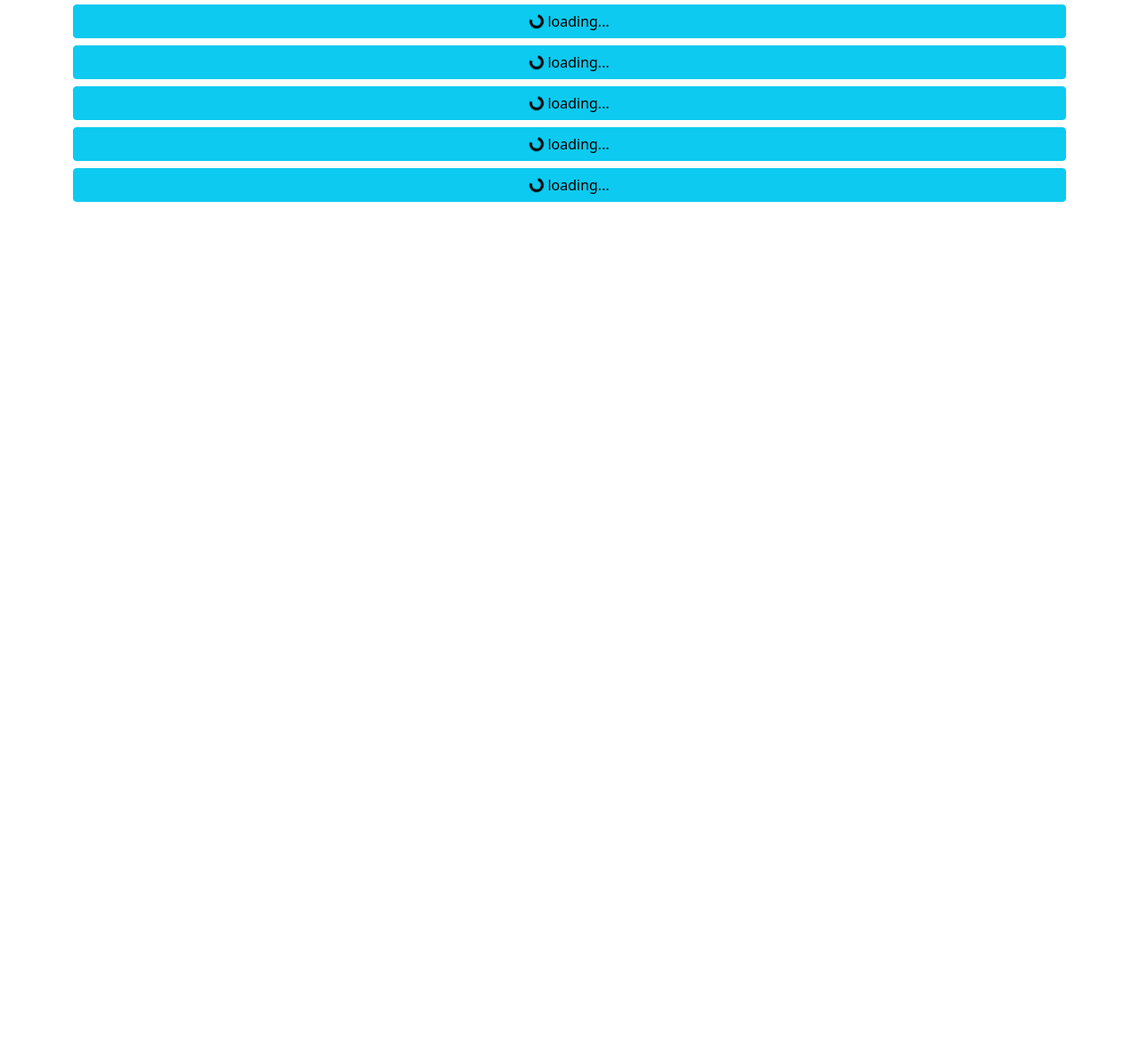
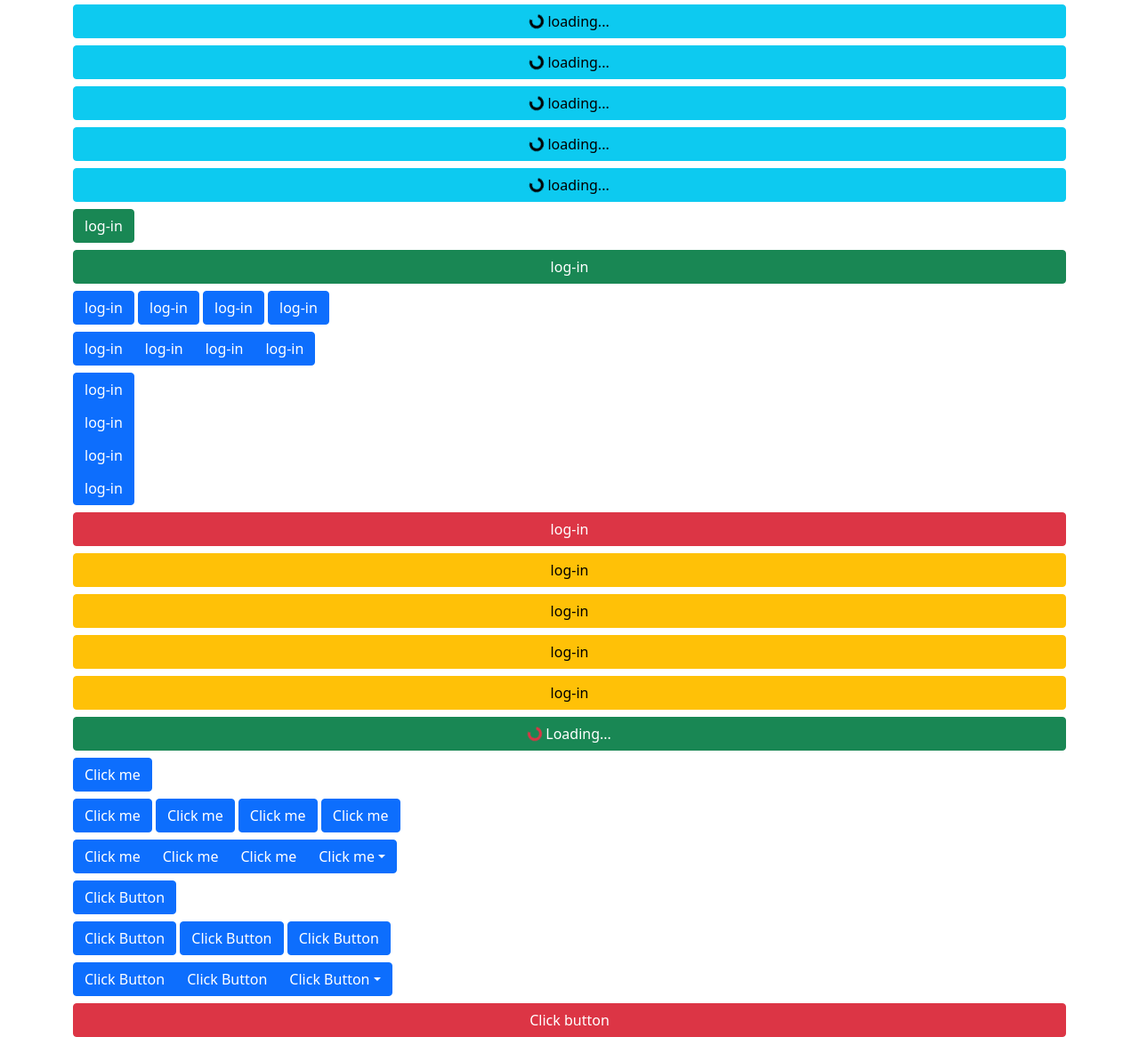
Before and after one commit to TheCreativeMind77/bootstrap_button, a plain HTML site: page index.html in a window 1280 px wide. Shown: the part 2464-3630 px from the top of the page at 89% size. Before the commit the page ends 2691 px from the top, so only its background shows below. Drawn offline with nearby package versions, Linux system fonts and the light colour scheme.

Commit message:
6th commit

```diff
--- a/index.html
+++ b/index.html
@@ -294,12 +294,135 @@
         </div>
     </div>
 
+    <div class="container-fluid mt-2">
+        <div class="container">
+            <button class="btn btn-success">log-in</button>
+            <div class="d-grid mt-2">
+                <button class="btn btn-success btn-block">log-in</button>
+            </div>
+        </div>
+    </div>
+
+    <div class="container mt-2">
+        <button class="btn btn-primary">log-in</button>
+        <button class="btn btn-primary">log-in</button>
+        <button class="btn btn-primary">log-in</button>
+        <button class="btn btn-primary">log-in</button>
+    </div>
+
+    <div class="container mt-2">
+        <div class="btn-group">
+            <button class="btn btn-primary">log-in</button>
+            <button class="btn btn-primary">log-in</button>
+            <button class="btn btn-primary">log-in</button>
+            <button class="btn btn-primary">log-in</button>
+        </div>
+    </div>
+
+    <div class="container mt-2">
+        <div class="btn-group-vertical">
+            <button class="btn btn-primary">log-in</button>
+            <button class="btn btn-primary">log-in</button>
+            <button class="btn btn-primary">log-in</button>
+            <button class="btn btn-primary">log-in</button>
+        </div>
+    </div>
+
+    <div class="container mt-2">
+        <div class="d-grid">
+            <button class="btn btn-danger btn-block">log-in</button>
+        </div>
+    </div>
+
+    <div class="container mt-2">
+        <div class="d-grid gap-2">
+            <button class="btn btn-warning btn-block">log-in</button>
+            <button class="btn btn-warning btn-block">log-in</button>
+            <button class="btn btn-warning btn-block">log-in</button>
+            <button class="btn btn-warning btn-block">log-in</button>
+        </div>
+    </div>
+
+
+    <div class="container mt-2">
+        <div class="d-grid">
+            <button class="btn btn-success btn-block"><span class="spinner-border spinner-border-sm text-danger"></span> Loading...</button>
+        </div>
+    </div>
+
+    <div class="container mt-2">
+        <button class="btn btn-primary">Click me</button>
+    </div>
+
+    <div class="container mt-2">
+        <button class="btn btn-primary">Click me</button>
+        <button class="btn btn-primary">Click me</button>
+        <button class="btn btn-primary">Click me</button>
+        <button class="btn btn-primary">Click me</button>
+    </div>
+
+    <div class="container mt-2">
+        <div class="btn-group">
+            <button class="btn btn-primary">Click me</button>
+            <button class="btn btn-primary">Click me</button>
+            <button class="btn btn-primary">Click me</button>
+            <div class="btn-group">
+                <button class="btn btn-primary dropdown-toggle" data-bs-toggle="dropdown" data-bs-target="#safwan">Click me</button>
+                <ul class="dropdown-menu" id="safwan">
+                    <li><a href="#" class="dropdown-item">Home</a></li>
+                    <li><a href="#" class="dropdown-item">About</a></li>
+                    <li><a href="#" class="dropdown-item">Contact</a></li>
+                    <li><a href="#" class="dropdown-item">Gallary</a></li>
+                </ul>
+            </div>
+        </div>
+    </div>
+
+    <div class="container-fluid mt-2">
+        <div class="container">
+            <button class="btn btn-primary">Click Button</button>
+        </div>
+    </div>
+
+    <div class="container-fluid mt-2">
+        <div class="container">
+            <button class="btn btn-primary">Click Button</button>
+            <button class="btn btn-primary">Click Button</button>
+            <button class="btn btn-primary">Click Button</button>
+        </div>
+    </div>
+
+    <div class="container-fluid mt-2">
+        <div class="container">
+            <div class="btn-group">
+                <button class="btn btn-primary">Click Button</button>
+                <button class="btn btn-primary">Click Button</button>
+                <div class="btn-group">
+                    <button class="btn btn-primary dropdown-toggle" data-bs-toggle="dropdown">Click Button</button>
+                    <ul class="dropdown-menu dropdown-menu-end">
+                        <li class="dropdown-item">Home</li>
+                        <li class="dropdown-item">Home</li>
+                        <li class="dropdown-item">Home</li>
+                        <li class="dropdown-item">Home</li>
+                    </ul>
+                </div>
+            </div>
+        </div>
+    </div>
+
+    <div class="container-flid mt-2">
+        <div class="container">
+            <div class="d-grid">
+                <button class="btn btn-danger btn-block">Click button</button>
+            </div>
+        </div>
+    </div>
+
 
 
 
     <script src="https://cdn.jsdelivr.net/npm/bootstrap@5.0.2/dist/js/bootstrap.bundle.min.js" integrity="sha384-MrcW6ZMFYlzcLA8Nl+NtUVF0sA7MsXsP1UyJoMp4YLEuNSfAP+JcXn/tWtIaxVXM" crossorigin="anonymous"></script>
-    <script src="https://cdn.jsdelivr.net/npm/@popperjs/core@2.9.2/dist/umd/popper.min.js" integrity="sha384-IQsoLXl5PILFhosVNubq5LC7Qb9DXgDA9i+tQ8Zj3iwWAwPtgFTxbJ8NT4GN1R8p" crossorigin="anonymous"></script>
-    <script src="https://cdn.jsdelivr.net/npm/bootstrap@5.0.2/dist/js/bootstrap.min.js" integrity="sha384-cVKIPhGWiC2Al4u+LWgxfKTRIcfu0JTxR+EQDz/bgldoEyl4H0zUF0QKbrJ0EcQF" crossorigin="anonymous"></script>
+
 
 </body>
 </html>
```
